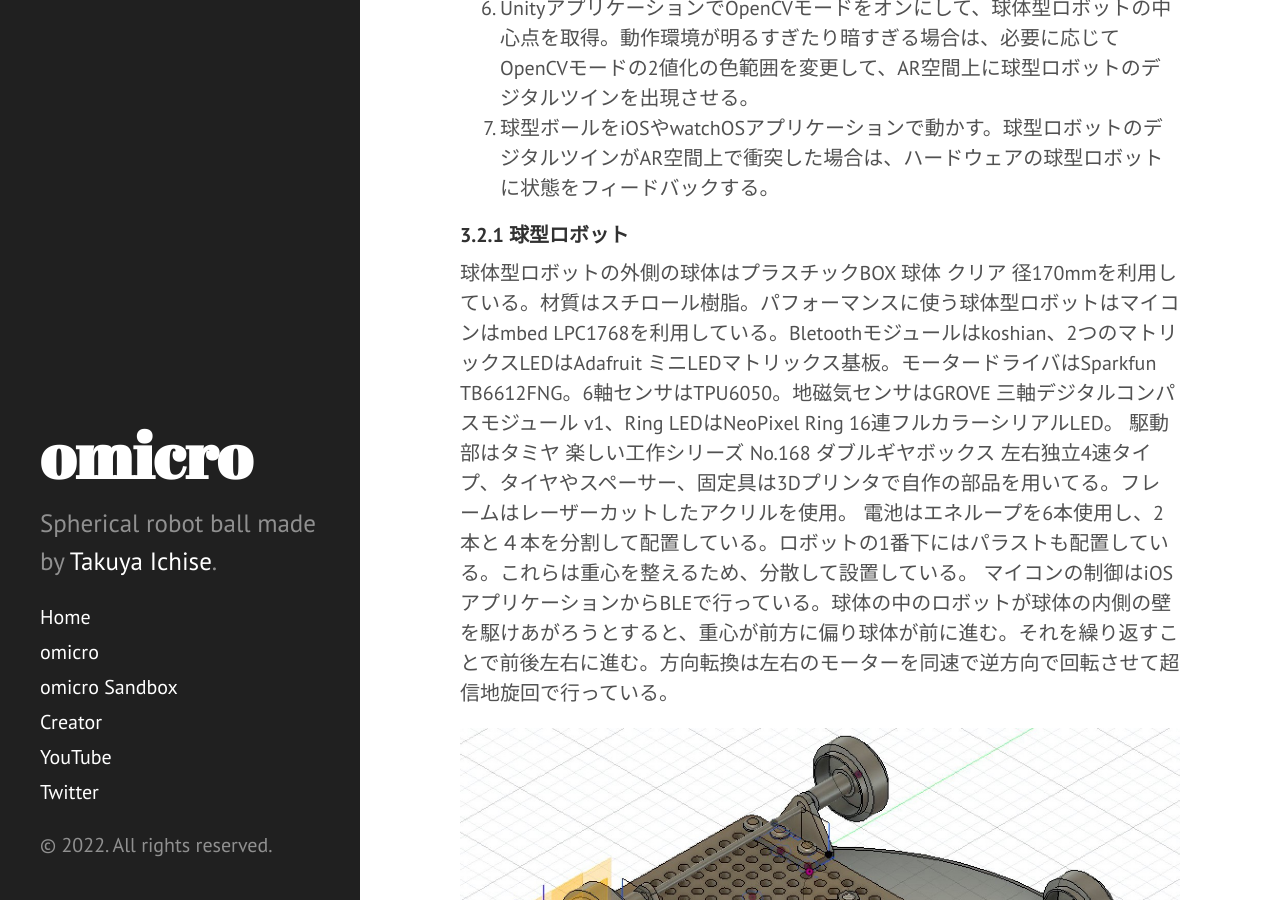
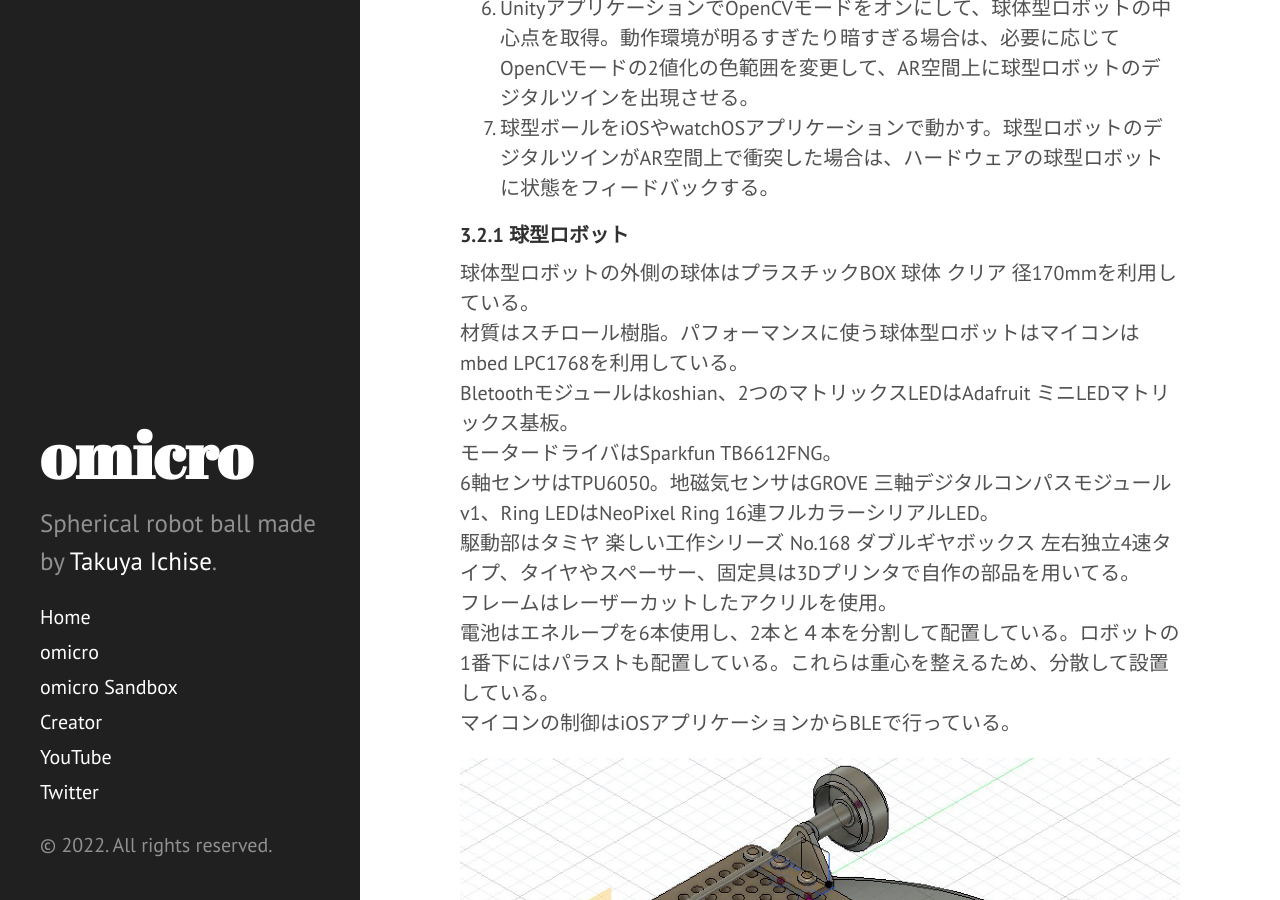
Before and after one commit to tichise/omicro.tokyo, a Jekyll site: the page built from _posts/2022-07-17-omicro-sandbox.md, in a window 1280 px wide and 900 px high, scrolled down 2000 px. Built offline with Jekyll 4.4.1, drawn with Linux system fonts in a browser that asks for light colours; Markdown is read by kramdown in place of the engine named in the settings.

Commit message:
Update 2022-07-17-omicro-sandbox.md

```diff
--- a/_posts/2022-07-17-omicro-sandbox.md
+++ b/_posts/2022-07-17-omicro-sandbox.md
@@ -31,10 +31,15 @@
 7. 球型ボールをiOSやwatchOSアプリケーションで動かす。球型ロボットのデジタルツインがAR空間上で衝突した場合は、ハードウェアの球型ロボットに状態をフィードバックする。
 
 ##### 3.2.1 球型ロボット
-球体型ロボットの外側の球体はプラスチックBOX 球体 クリア 径170mmを利用している。材質はスチロール樹脂。パフォーマンスに使う球体型ロボットはマイコンはmbed LPC1768を利用している。Bletoothモジュールはkoshian、2つのマトリックスLEDはAdafruit ミニLEDマトリックス基板。モータードライバはSparkfun TB6612FNG。6軸センサはTPU6050。地磁気センサはGROVE 三軸デジタルコンパスモジュール v1、Ring LEDはNeoPixel Ring 16連フルカラーシリアルLED。
-駆動部はタミヤ 楽しい工作シリーズ No.168 ダブルギヤボックス 左右独立4速タイプ、タイヤやスペーサー、固定具は3Dプリンタで自作の部品を用いてる。フレームはレーザーカットしたアクリルを使用。
-電池はエネループを6本使用し、2本と４本を分割して配置している。ロボットの1番下にはパラストも配置している。これらは重心を整えるため、分散して設置している。
-マイコンの制御はiOSアプリケーションからBLEで行っている。球体の中のロボットが球体の内側の壁を駆けあがろうとすると、重心が前方に偏り球体が前に進む。それを繰り返すことで前後左右に進む。方向転換は左右のモーターを同速で逆方向で回転させて超信地旋回で行っている。
+球体型ロボットの外側の球体はプラスチックBOX 球体 クリア 径170mmを利用している。<br>
+材質はスチロール樹脂。パフォーマンスに使う球体型ロボットはマイコンはmbed LPC1768を利用している。<br>
+Bletoothモジュールはkoshian、2つのマトリックスLEDはAdafruit ミニLEDマトリックス基板。<br>
+モータードライバはSparkfun TB6612FNG。<br>
+6軸センサはTPU6050。地磁気センサはGROVE 三軸デジタルコンパスモジュール v1、Ring LEDはNeoPixel Ring 16連フルカラーシリアルLED。<br>
+駆動部はタミヤ 楽しい工作シリーズ No.168 ダブルギヤボックス 左右独立4速タイプ、タイヤやスペーサー、固定具は3Dプリンタで自作の部品を用いてる。<br>
+フレームはレーザーカットしたアクリルを使用。<br>
+電池はエネループを6本使用し、2本と４本を分割して配置している。ロボットの1番下にはパラストも配置している。これらは重心を整えるため、分散して設置している。<br>
+マイコンの制御はiOSアプリケーションからBLEで行っている。
 
 <img src="{{ site.baseurl }}public/image/omicro-fusion360.jpeg" />
 
```
